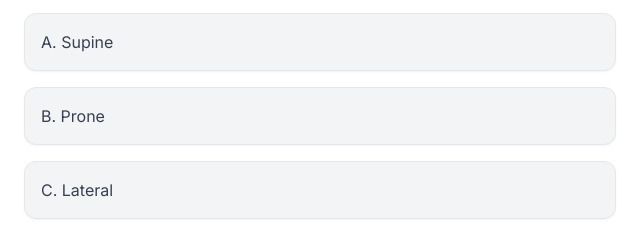
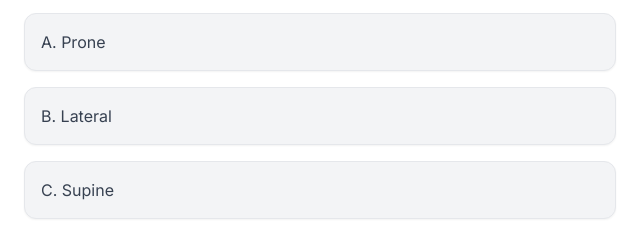
Before and after one commit to shabazrasheed10-rgb/Terminology_Lec5_Quiz, a plain HTML site: page index.html in a window 1280 px wide. Shown: the part 200-432 px from the top of the page, 320-960 px from the left. Drawn offline with nearby package versions, Linux system fonts and the light colour scheme.

Commit message:
Update index.html

```diff
--- a/index.html
+++ b/index.html
@@ -74,16 +74,17 @@
     const quizData = [
 
 
+
   {
     question: "1. A person lying on their back with the face upward is in which position?",
     options: [
-      "A. Supine",
-      "B. Prone",
-      "C. Lateral",
+      "A. Prone",
+      "B. Lateral",
+      "C. Supine",
       "D. Dorsal",
       "E. Ventral"
     ],
-    answer: "A. Supine"
+    answer: "C. Supine"
   },
   {
     question: "2. Raising the shoulders toward the ears is called:",
@@ -91,10 +92,10 @@
       "A. Depression",
       "B. Circumduction",
       "C. Retraction",
-      "D. Protraction",
-      "E. Elevation"
+      "D. Elevation",
+      "E. Protraction"
     ],
-    answer: "E. Elevation"
+    answer: "D. Elevation"
   },
   {
     question: "3. Turning the palm of the hand upward is:",
@@ -110,13 +111,13 @@
   {
     question: "4. Moving a body part backward along the horizontal plane is:",
     options: [
-      "A. Elevation",
-      "B. Retraction",
+      "A. Retraction",
+      "B. Elevation",
       "C. Protraction",
       "D. Depression",
       "E. Rotation"
     ],
-    answer: "B. Retraction"
+    answer: "A. Retraction"
   },
   {
     question: "5. Side-bending of the trunk to the left or right is called:",
@@ -132,24 +133,24 @@
   {
     question: "6. Turning the sole of the foot outward is:",
     options: [
-      "A. Inversion",
-      "B. Dorsiflexion",
-      "C. Plantarflexion",
-      "D. Opposition",
-      "E. Eversion"
+      "A. Eversion",
+      "B. Inversion",
+      "C. Dorsiflexion",
+      "D. Plantarflexion",
+      "E. Opposition"
     ],
-    answer: "E. Eversion"
+    answer: "A. Eversion"
   },
   {
     question: "7. Moving the scapula forward along the chest wall is:",
     options: [
       "A. Retraction",
-      "B. Elevation",
-      "C. Protraction",
+      "B. Protraction",
+      "C. Elevation",
       "D. Depression",
       "E. Flexion"
     ],
-    answer: "C. Protraction"
+    answer: "B. Protraction"
   },
   {
     question: "8. Tri-planar, circular motion at the shoulder or hip is:",
@@ -157,32 +158,32 @@
       "A. Rotation",
       "B. Flexion",
       "C. Extension",
-      "D. Abduction",
-      "E. Circumduction"
+      "D. Circumduction",
+      "E. Abduction"
     ],
-    answer: "E. Circumduction"
+    answer: "D. Circumduction"
   },
   {
     question: "9. Excessive extension of a joint beyond anatomical position is:",
     options: [
       "A. Flexion",
       "B. Adduction",
-      "C. Hyperextension",
+      "C. Pronation",
       "D. Abduction",
-      "E. Pronation"
+      "E. Hyperextension"
     ],
-    answer: "C. Hyperextension"
+    answer: "E. Hyperextension"
   },
   {
     question: "10. Turning the forearm so the palm faces downward is:",
     options: [
       "A. Supination",
       "B. Retraction",
-      "C. Flexion",
+      "C. Pronation",
       "D. Extension",
-      "E. Pronation"
+      "E. Flexion"
     ],
-    answer: "E. Pronation"
+    answer: "C. Pronation"
   },
   {
     question: "11. Moving a body part toward the midline of the body is called:",
@@ -199,78 +200,78 @@
     question: "12. Movement of the wrist toward the radius (lateral side) is called:",
     options: [
       "A. Ulnar deviation",
-      "B. Flexion",
-      "C. Extension",
-      "D. Opposition",
-      "E. Radial deviation"
+      "B. Radial deviation",
+      "C. Flexion",
+      "D. Extension",
+      "E. Opposition"
     ],
-    answer: "E. Radial deviation"
+    answer: "B. Radial deviation"
   },
   {
     question: "13. A person lying face down while performing a push-up is in which position?",
     options: [
-      "A. Supine",
-      "B. Lateral",
-      "C. Dorsal",
-      "D. Ventral",
-      "E. Prone"
+      "A. Prone",
+      "B. Supine",
+      "C. Lateral",
+      "D. Dorsal",
+      "E. Ventral"
     ],
-    answer: "E. Prone"
+    answer: "A. Prone"
   },
   {
     question: "14. Rotation of the hip or shoulder toward the midline is:",
     options: [
       "A. External rotation",
-      "B. Circumduction",
-      "C. Abduction",
-      "D. Adduction",
-      "E. Internal rotation"
+      "B. Internal rotation",
+      "C. Circumduction",
+      "D. Abduction",
+      "E. Adduction"
     ],
-    answer: "E. Internal rotation"
+    answer: "B. Internal rotation"
   },
   {
     question: "15. The movement of bringing the jaw backward is:",
     options: [
       "A. Protraction",
       "B. Elevation",
-      "C. Depression",
-      "D. Opposition",
-      "E. Retraction"
+      "C. Retraction",
+      "D. Depression",
+      "E. Opposition"
     ],
-    answer: "E. Retraction"
+    answer: "C. Retraction"
   },
   {
     question: "16. Lifting a body part superiorly is:",
     options: [
-      "A. Protraction",
-      "B. Depression",
-      "C. Retraction",
-      "D. Flexion",
-      "E. Elevation"
+      "A. Elevation",
+      "B. Protraction",
+      "C. Depression",
+      "D. Retraction",
+      "E. Flexion"
     ],
-    answer: "E. Elevation"
+    answer: "A. Elevation"
   },
   {
     question: "17. Bringing the thumb across the palm to touch another finger is:",
     options: [
       "A. Supination",
-      "B. Pronation",
-      "C. Abduction",
-      "D. Adduction",
-      "E. Opposition"
+      "B. Opposition",
+      "C. Pronation",
+      "D. Abduction",
+      "E. Adduction"
     ],
-    answer: "E. Opposition"
+    answer: "B. Opposition"
   },
   {
     question: "18. Moving the scapula downward along the rib cage is:",
     options: [
-      "A. Elevation",
-      "B. Retraction",
-      "C. Protraction",
+      "A. Depression",
+      "B. Elevation",
+      "C. Retraction",
       "D. Rotation",
-      "E. Depression"
+      "E. Protraction"
     ],
-    answer: "E. Depression"
+    answer: "A. Depression"
   },
   {
     question: "19. Rotation of the hip or shoulder away from the midline is:",
@@ -278,10 +279,10 @@
       "A. Internal rotation",
       "B. Circumduction",
       "C. Abduction",
-      "D. Adduction",
-      "E. External rotation"
+      "D. External rotation",
+      "E. Adduction"
     ],
-    answer: "E. External rotation"
+    answer: "D. External rotation"
   },
   {
     question: "20. A circular motion combining flexion, extension, abduction, and adduction is called:",
@@ -294,6 +295,7 @@
     ],
     answer: "E. Circumduction"
   }
+
 
 
 
```
